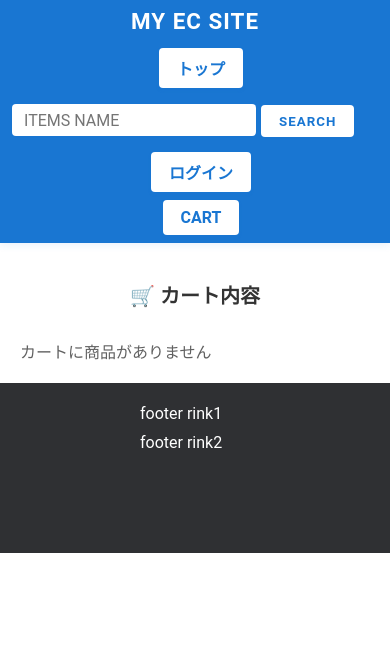
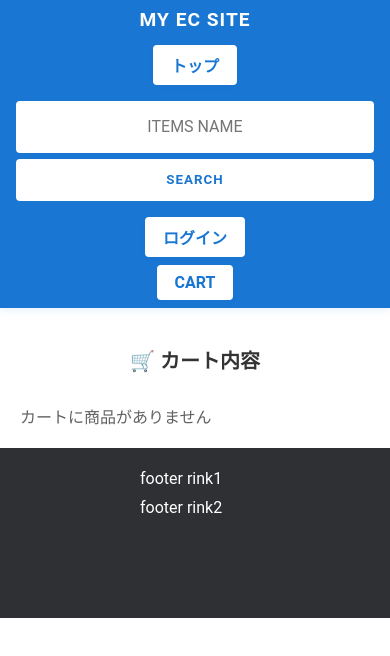
Before and after one commit to sawa-pascal/portfolio-ec-site, an Angular app: page /cart in a window 390 px wide. Shown: the top 656 px of the page. Built offline with nearby package versions, Linux system fonts and the light colour scheme.

Commit message:
ヘッダーレスポンシブ対応

```diff
--- a/src/app/header/header.component.html
+++ b/src/app/header/header.component.html
@@ -12,9 +12,9 @@
   @if (getUserName() != '') {
   <div class="user-menu">
     <label>
-      <select (change)="onMenuChange($event)">
+      <select (change)="onMenuChange($event)" class="dropdown-menu">
         <option value="" disabled selected hidden class="user-name">
-          ▼ NAME: {{ getUserName() }}
+          NAME: {{ getUserName() }}
         </option>
         <option value="order-list">ORDERLIST</option>
         <option value="user-setting">SETTINGS</option>
--- a/src/app/header/header.component.scss
+++ b/src/app/header/header.component.scss
@@ -1,13 +1,15 @@
 header {
   width: 100%;
-  height: 68px;
+  min-height: 68px;
   background-color: #1976d2;
   padding: 0 32px;
   display: flex;
   flex-direction: row;
-  justify-content: space-between;
+  justify-content: center;
   align-items: center;
   box-shadow: 0 2px 8px 0 rgba(25, 118, 210, 0.1);
+  gap: 0 16px;
+  text-align: center;
 }
 
 h1 {
@@ -16,39 +18,43 @@ h1 {
   font-size: 2.2rem;
   letter-spacing: 1px;
   font-weight: 700;
+  white-space: nowrap;
+  text-align: center;
 }
 
 .search-items {
-  align-items: center; /* 高さ中心に揃える */
+  display: flex;
+  align-items: center;
   gap: 8px;
-  height: 32px; /* 高さを揃えやすくするため追加（必要に応じて調整） */
+  height: 32px;
+  min-width: 0;
+  max-width: 400px;
 }
 
 .search-items input {
-  flex: 1 1 120px;
-  padding: 7px 12px;
+  margin: 0;
+  min-width: 0;
   border-radius: 4px;
   border: none;
   font-size: 1rem;
-  box-shadow: 0 1px 2px rgba(25,118,210,0.05);
   outline: none;
-  height: 32px; /* 高さを合わせる */
-  background: #fff; /* 入力欄も白背景にする場合はこのまま、不要なら削除 */
+  height: 100%;
+  background: #fff;
+  text-align: center;
 }
 
 .search-items button {
   margin-left: 5px;
   padding: 0 18px;
-  height: 32px; /* inputと高さ揃える */
+  height: 100%;
   border-radius: 4px;
   border: none;
-  background: #fff; /* 背景を白に */
-  color: #1976d2;  /* テキスト色青系に */
+  background: #fff;
+  color: #1976d2;
   font-weight: 600;
   letter-spacing: 1px;
   cursor: pointer;
-  transition: background 0.2s, color 0.2s;
-  box-shadow: 0 1px 2px rgba(25,118,210,0.05);
+  text-align: center;
 }
 .search-items button:hover {
   background: #e3f2fd;
@@ -65,6 +71,7 @@ h1 {
   font-weight: 600;
   margin-left: 12px;
   cursor: pointer;
+  text-align: center;
 }
 
 .fancy-button {
@@ -72,6 +79,7 @@ h1 {
   color: #1976d2;
   box-shadow: 0 2px 4px rgba(25, 118, 210, 0.07);
   transition: background 0.2s, color 0.2s;
+  text-align: center;
 }
 .fancy-button:hover {
   background-color: #e3f2fd;
@@ -86,6 +94,8 @@ h1 {
 .user-menu {
   position: relative;
   display: inline-block;
+  text-align: center;
+  margin: 0;
 }
 
 .user-name {
@@ -98,39 +108,41 @@ h1 {
   padding: 4px 8px;
   border-radius: 4px;
   transition: background 0.2s;
+  text-align: center;
 }
 .user-name:hover, .user-name:active {
-  background: rgba(255,255,255,0.15);
+  background: rgba(255, 255, 255, 0.15);
 }
 
 .dropdown-menu {
-  position: absolute;
-  top: 110%;
   right: 0;
-  min-width: 180px;
+  min-width: 140px;
   background: #fff;
   color: #1976d2;
   border-radius: 8px;
-  box-shadow: 0 2px 8px rgba(60,60,80,0.1);
+  box-shadow: 0 2px 8px rgba(60, 60, 80, 0.1);
   list-style: none;
   margin: 0;
   padding: 8px 0;
   z-index: 100;
   font-weight: 500;
-}
+  text-align: center;
 
-.dropdown-menu li {
+  li {
     width: 100%;
   }
 
-.dropdown-menu a {
+  a {
     display: block;
     padding: 8px 24px;
     color: #1976d2;
     text-decoration: none;
     transition: background 0.2s, color 0.2s;
     border: none;
+    text-align: center;
   }
+}
+
 .dropdown-menu a:hover,
 .dropdown-menu .signout-link:hover {
   background: #e3f2fd;
@@ -140,29 +152,80 @@ h1 {
 .signout-link {
   color: #f44336;
   font-weight: 600;
+  text-align: center;
 }
 
-@media (max-width: 700px) {
+@media (max-width: 1020px) {
+  header {
+    flex-wrap: wrap;
+    padding: 10px 8px;
+    height: auto;
+    min-height: 60px;
+    gap: 8px 0;
+    justify-content: center;
+    text-align: center;
+  }
+  .search-items {
+    max-width: 100%;
+    flex: 1 1 100px;
+    justify-content: center;
+    text-align: center;
+  }
+  h1 {
+    font-size: 1.6rem;
+    text-align: center;
+  }
+
+  .fancy-button{
+    text-align: center;
+    margin: auto;
+  }
+}
+@media (max-width: 720px) {
   header {
     flex-direction: column;
-    height: auto;
-    padding: 8px 12px;
-    gap: 8px;
+    align-items: stretch;
+    padding: 8px 4vw;
+    gap: 8px 0;
+    text-align: center;
+    justify-content: center;
   }
   h1 {
-    font-size: 1.4rem;
+    font-size: 1.2rem;
     margin-bottom: 6px;
+    text-align: center;
   }
   .search-items {
     width: 100%;
+    max-width: 100%;
+    min-width: 0;
     margin: 8px 0;
+    flex-direction: column;
+    height: auto;
+    gap: 6px;
+    justify-content: center;
+    text-align: center;
+  }
+  .search-items button,
+  .search-items input {
+    width: 100%;
+    min-width: 0;
+    margin-left: 0;
+    text-align: center;
   }
   .user-menu {
     width: 100%;
+    text-align: center;
   }
   .dropdown-menu {
-    right: 0;
-    left: unset;
+    left: 0;
+    right: unset;
     min-width: 140px;
+    text-align: center;
+  }
+
+  .fancy-button{
+    text-align: center;
+    margin: auto;
   }
 }
```
Lines whose indentation alone changed are shown as unchanged.
